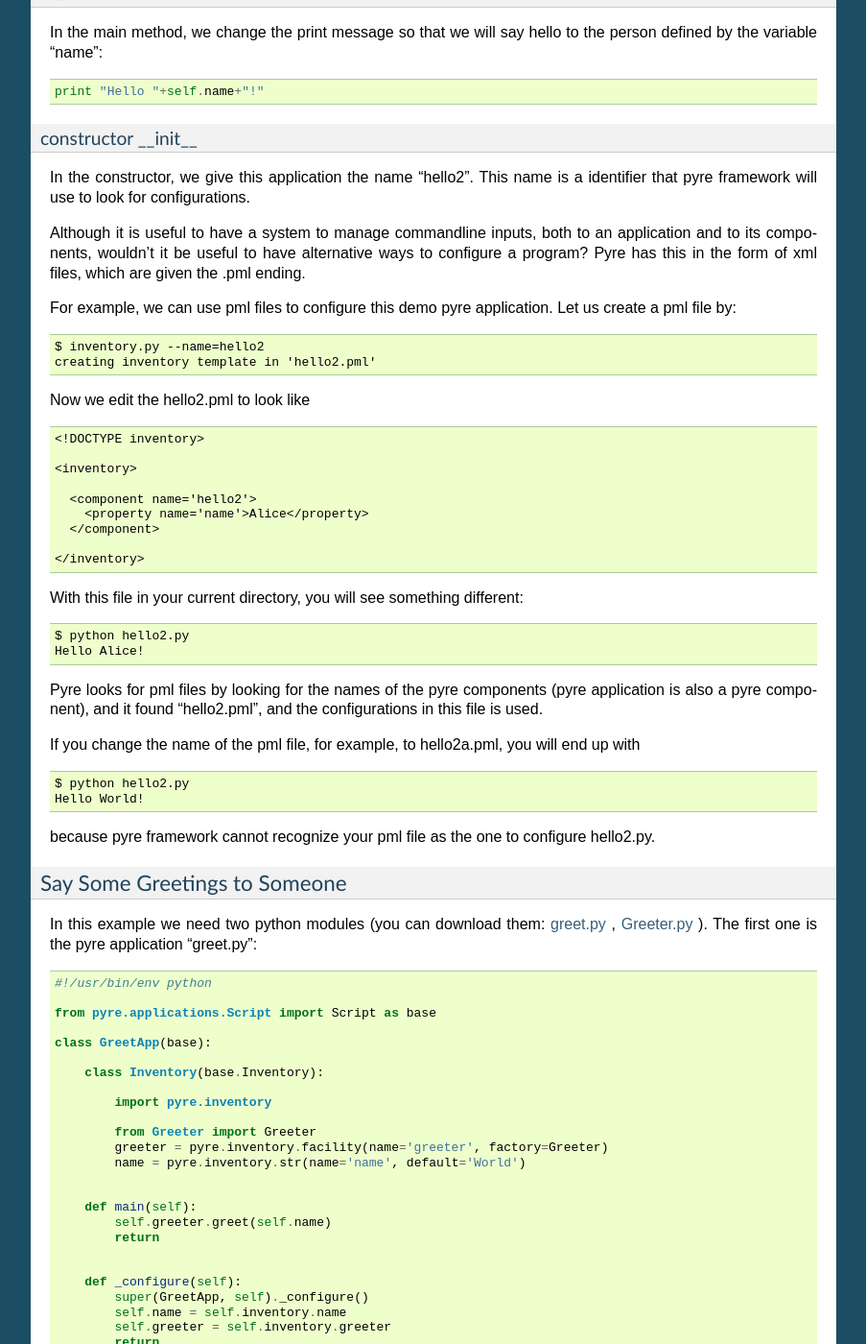
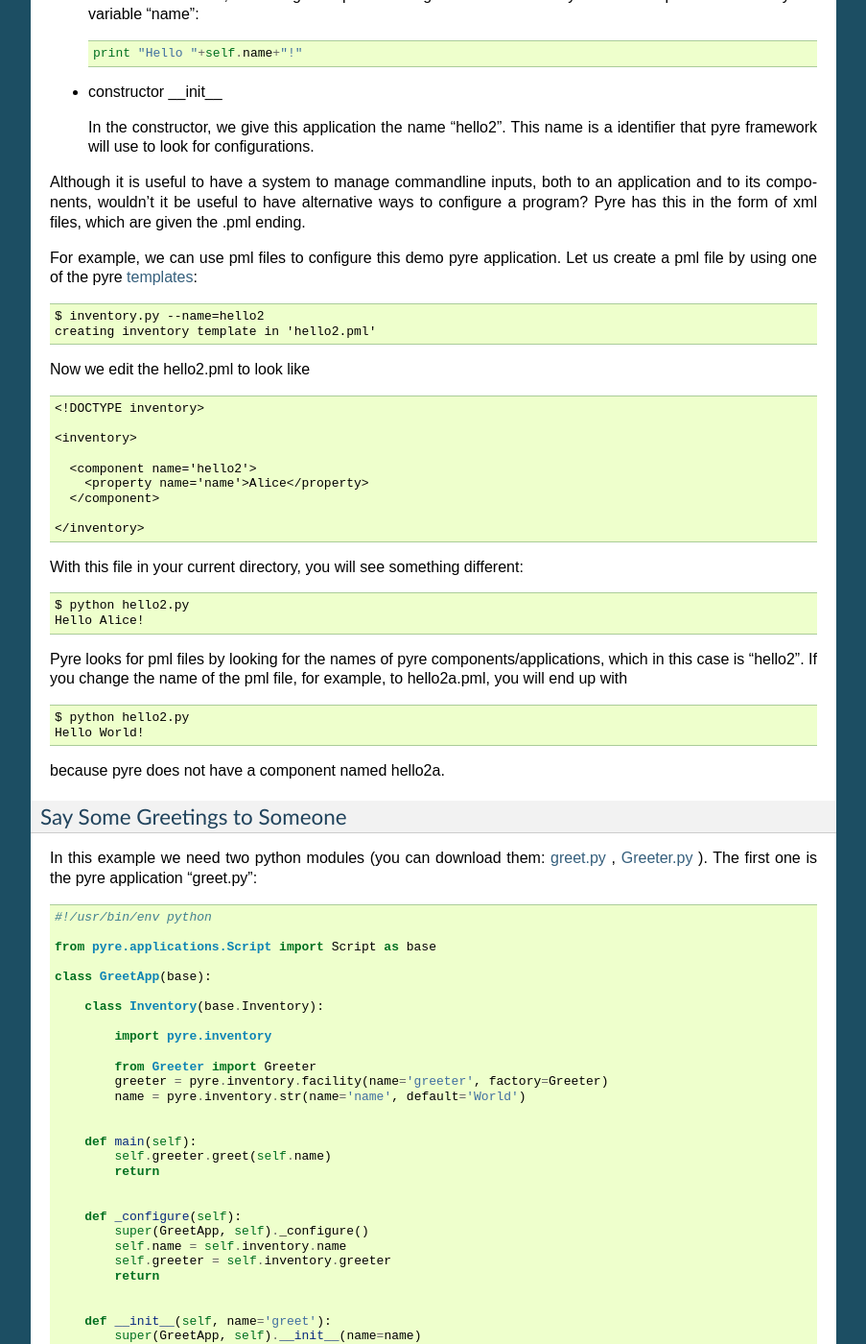
Before and after one commit to danse-inelastic/pyre, a Sphinx documentation site: the page built from docs/pyreTutorials.rst, in a window 1280 px wide and 1400 px high, scrolled down 2567 px. Shown: the whole window at 96% size, without its empty margins (198-1101 px from the left). Built offline with Sphinx 7.4.7, drawn with Linux system fonts in a browser that asks for light colours; formulas are drawn with MathJax 3; some of the changed text lies outside the part shown.

Commit message:
more editorial work

```diff
--- a/docs/pyreIntroduction.rst
+++ b/docs/pyreIntroduction.rst
@@ -3,7 +3,7 @@
 
 Pyre is an integration framework for high-performance computing based on `python <http://www.python.org>`_.
 
-Pyre provides developers of scientific computing software with a set of tools, such as :ref:`easy access to specifications of user inputs for computing engines <pyre-inventory>`, :ref:`a decomposition scheme<pyre-component>` to construct sophisticated computing engines in a layered architecture, and :ref:`distributed debugging support <journal>`. Pyre also promotes **intellitgent software development** through componentization, reusability, and application of design patterns.
+Pyre provides developers of scientific computing software with a set of tools, such as :ref:`easy specification <pyre-inventory>` of user inputs for computing engines, :ref:`a decomposition scheme<pyre-component>` to construct sophisticated scientific software in a layered architecture, and :ref:`distributed debugging support <journal>`. Pyre also promotes **intellitgent software development** through patterns of componentization, reusability, and application of design patterns.
 
 .. Pyre also provides a variety of useful tools, following are some of them:
  * :ref:`Units <pyre-units>`
@@ -12,7 +12,7 @@
  * :ref:`XML support <pyre-xml>`
  * `Opal: web application builder <http://danse.us/trac/pyre/wiki/Opal>`_
 
-Pyre aims to be *universal scientific middleware*: it provides standard ways to interact with any number of subcomponents from an application's interface and pass settings in a top-down way, such as when configuring a large, distributed computational job before launching it.  Future versions of pyre may also include support for dynamically loading/unloading components/bundles and message-passing between them.
+Pyre aims to be *universal scientific middleware*: it provides standard ways to interact with any number of subcomponents from an application's interface and pass settings in a top-down way, such as when configuring a large, distributed computational job prior to launch.  Future versions of pyre may also include support for dynamically loading/unloading components/bundles and message-passing between them.
 
 In short, pyre attempts to solve a very hard problem: make independently developed applications work together. Pyre developers benefit from shorter concept-to-deployment and reduced development costs because pyre technology provides for the integration of pre-built and pre-tested component subsystems.  **Scientific projects using pyre** include the `Center for Simulation of Dynamic Response of Materials <http://csdrm.caltech.edu/>`_, the `Center for the Predictive Modeling and Simulation of High-Energy Density Dynamic Response of Materials <http://www.psaap.caltech.edu/>`_, `Computational Infrastructure for Geodynamics <http://www.geodynamics.org/cig/>`_, and `Distributed Data Analysis for Neutron Scattering Experiments <http://danse.us/>`_.
 
--- a/docs/pyreTutorials.rst
+++ b/docs/pyreTutorials.rst
@@ -178,9 +176,8 @@
 
 .. Pml files are created by...(outline structure of pml file), discuss utitlies,
 
-
 For example, we can use pml files
-to configure this demo pyre application.  Let us create a pml file by::
+to configure this demo pyre application.  Let us create a pml file by using one of the pyre :ref:`templates <templates>`::
 
   $ inventory.py --name=hello2
   creating inventory template in 'hello2.pml'
@@ -204,18 +201,14 @@
   Hello Alice!
 
 Pyre looks for pml files by looking for the
-names of the pyre components (pyre application is also a pyre component),
-and it found "hello2.pml", and the configurations in this
-file is used.
-
+names of pyre components/applications, which in this case is "hello2".
 If you change the name of the pml file, for example, to hello2a.pml,
 you will end up with ::
 
   $ python hello2.py
   Hello World!
 
-because pyre framework cannot recognize your pml file as the one
-to configure hello2.py.
+because pyre does not have a component named hello2a.
 
 
 .. _helloworld-greet.py:
```
Also changed, not shown: other parts of docs/pyreTutorials.rst (+29 -31 lines), docs/pyreUtilities.rst (+5 -3 lines).
